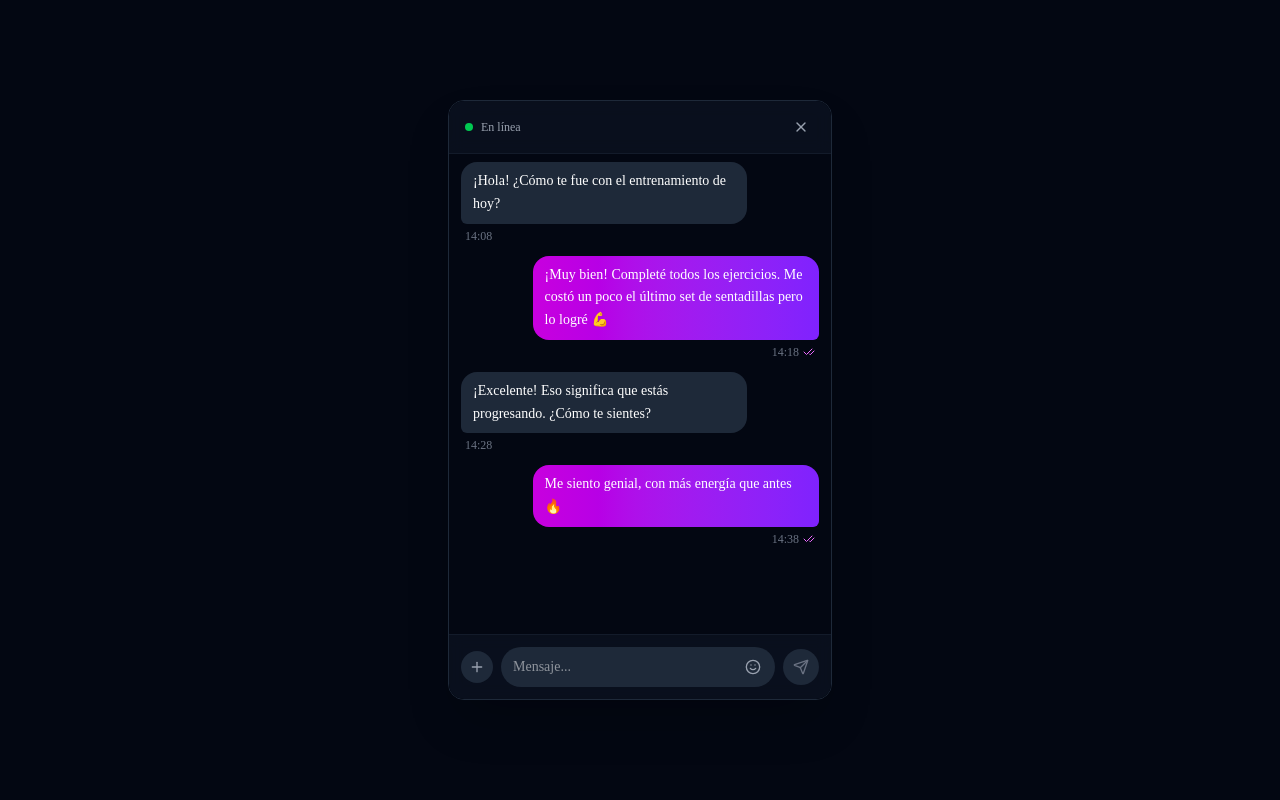
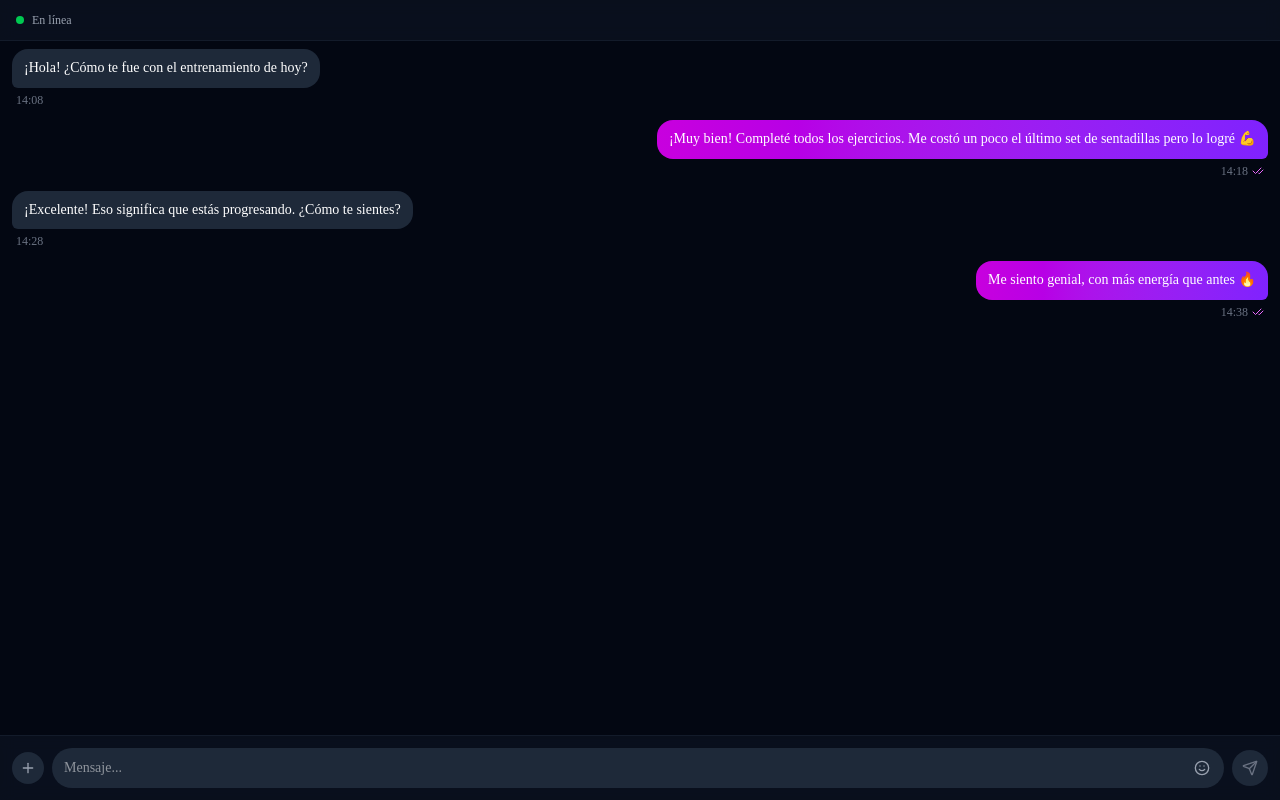
Before and after one commit to informaticadiaz/libreriadecomponentes, a Next.js app: page /gimnasio/user/chat in a window 1280 px wide. Built offline with nearby package versions, Linux system fonts and the light colour scheme.

Commit message:
style: chat

```diff
--- a/app/gimnasio/user/page.tsx
+++ b/app/gimnasio/user/page.tsx
@@ -127,7 +127,7 @@
   return (
     <div className="relative">
       {/* Main Content */}
-      <div className="pb-20">
+      <div>
         <ActiveComponent />
       </div>
 
--- a/components/gimnasio/user/QuickChat.tsx
+++ b/components/gimnasio/user/QuickChat.tsx
@@ -200,7 +200,7 @@
   return (
     <div className="flex flex-col h-full bg-gray-950 text-white">
 
-      {/* Minimal Header */}
+      {/* Header */}
       <div className="flex items-center justify-between px-4 py-3 bg-gray-900/50 backdrop-blur-sm border-b border-gray-800/50">
         <div className="flex items-center space-x-2">
           <div className={`h-2 w-2 rounded-full ${isTrainerOnline ? 'bg-green-500' : 'bg-gray-500'}`} />
@@ -333,45 +333,23 @@
   );
 };
 
-// Demo Component
-const QuickChatDemo = () => {
-  const [isOpen, setIsOpen] = useState(true);
-
+// Uso directo del componente (sin wrapper de ventana)
+const App = () => {
   const handleSendMessage = (content: string, type: 'text' | 'image') => {
-    console.log('Sending message:', { content, type });
-    // Here you would integrate with your backend/Supabase
+    console.log('Enviando mensaje:', { content, type });
+    // Aquí integrarías con tu backend/Supabase
   };
 
-  if (!isOpen) {
   return (
-      <div className="min-h-screen bg-gray-950 flex items-center justify-center p-4">
-        <div className="text-center space-y-4">
-          <h2 className="text-2xl font-bold text-white">Chat con tu trainer</h2>
-          <p className="text-gray-400 mb-6">Comunicación directa y rápida</p>
-          <button
-            onClick={() => setIsOpen(true)}
-            className="bg-gradient-to-r from-fuchsia-600 to-violet-600 text-white px-8 py-3 rounded-full font-semibold hover:shadow-lg hover:shadow-fuchsia-500/25 transition-all"
-          >
-            Abrir Chat
-          </button>
-        </div>
-      </div>
-    );
-  }
-
-  return (
-    <div className="h-screen bg-gray-950 flex items-center justify-center p-4">
-      <div className="w-full max-w-sm h-full max-h-[600px] border border-gray-800 rounded-2xl overflow-hidden shadow-2xl">
+    <div className="h-screen w-full">
       <QuickChat
         trainerName="Carlos Fitness"
         trainerAvatar="https://images.unsplash.com/photo-1507003211169-0a1dd7228f2d?w=100&h=100&fit=crop&crop=face"
         isTrainerOnline={true}
         onSendMessage={handleSendMessage}
-          onClose={() => setIsOpen(false)}
       />
-      </div>
     </div>
   );
 };
 
-export default QuickChatDemo;
+export default App;
```
Lines whose indentation alone changed are shown as unchanged.
